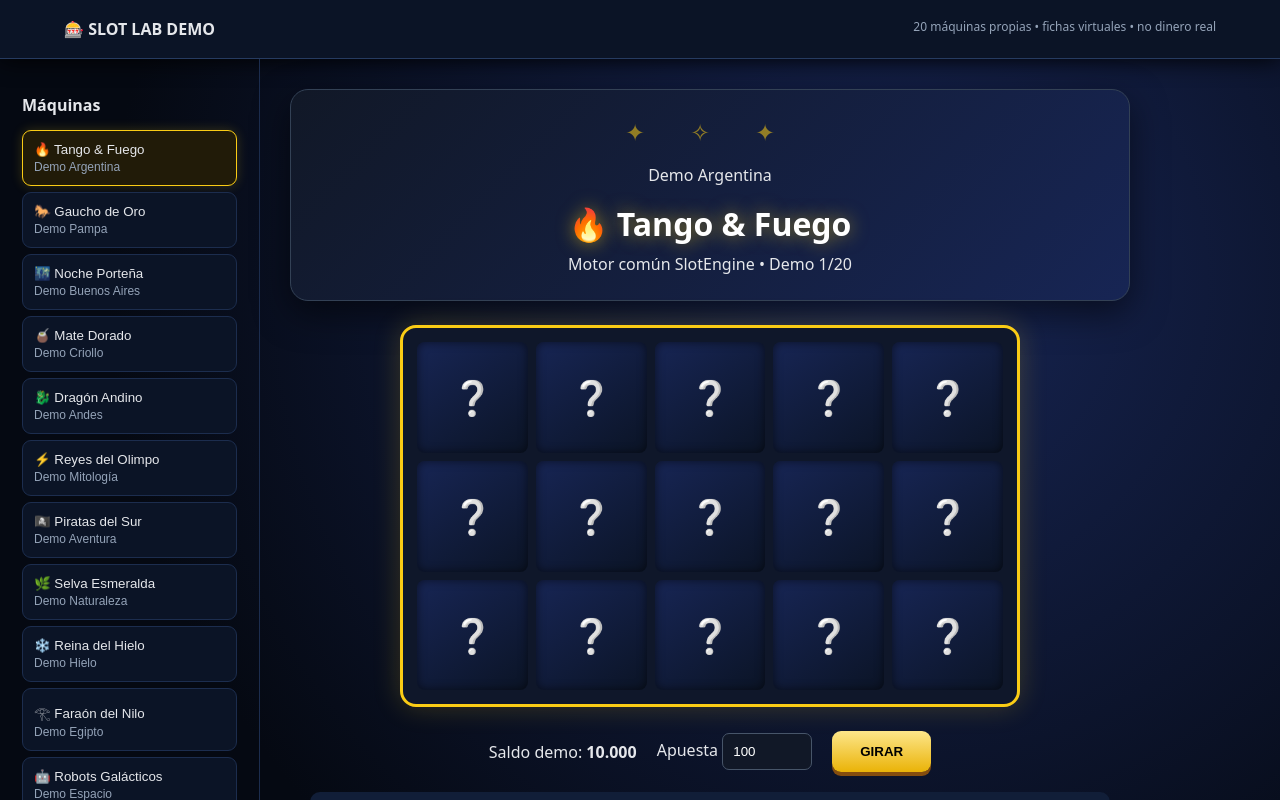
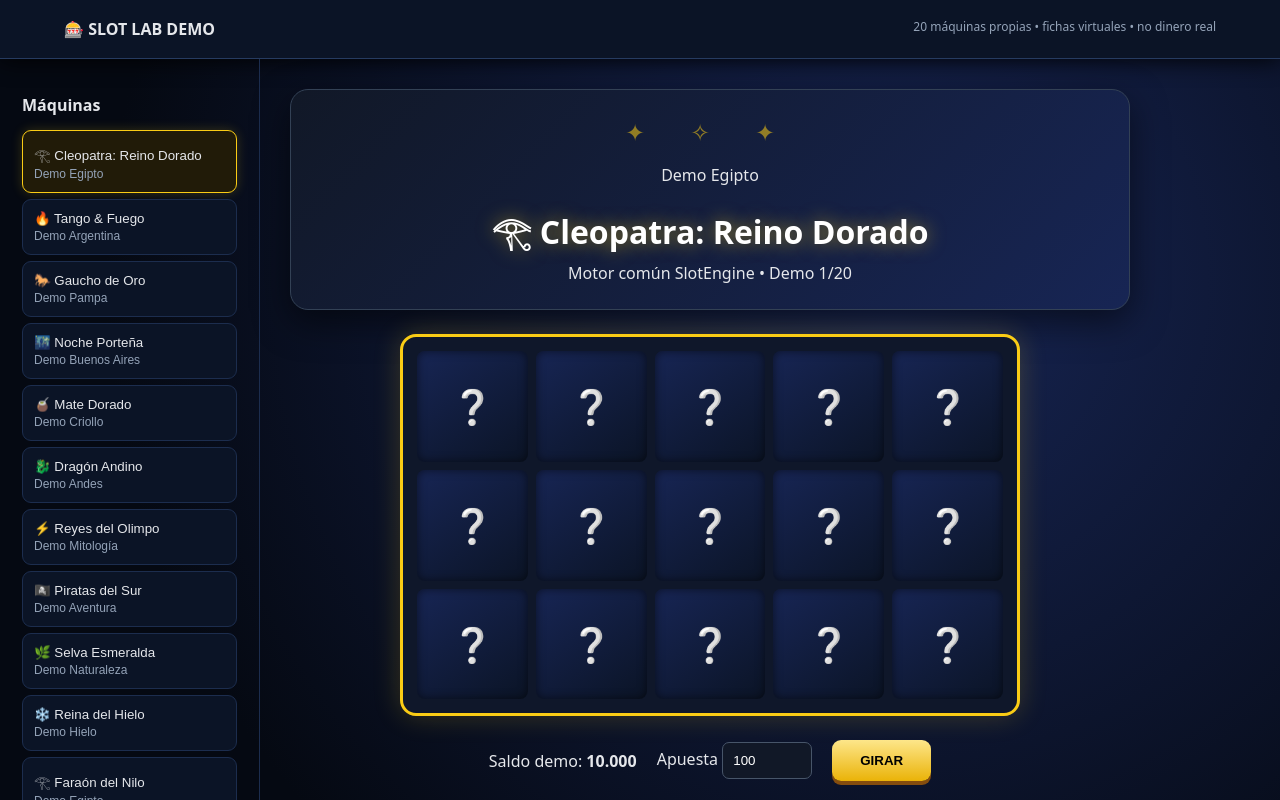
Before and after one commit to florenciaamor36-ship-it/slot-lab-demo, a React (Vite) app: page / in a window 1280 px wide. Shown: the top 800 px of the page. Built offline with nearby package versions, Linux system fonts and the light colour scheme.

Commit message:
Add Cleopatra themed slot configuration

```diff
--- a/src/games.ts
+++ b/src/games.ts
@@ -1,6 +1,7 @@
 import { SlotSkin } from './types';
 const themes = [
- ['Tango & Fuego','🔥','Argentina'],['Gaucho de Oro','🐎','Pampa'],['Noche Porteña','🌃','Buenos Aires'],['Mate Dorado','🧉','Criollo'],['Dragón Andino','🐉','Andes'],['Reyes del Olimpo','⚡','Mitología'],['Piratas del Sur','🏴‍☠️','Aventura'],['Selva Esmeralda','🌿','Naturaleza'],['Reina del Hielo','❄️','Hielo'],['Faraón del Nilo','𓂀','Egipto'],['Robots Galácticos','🤖','Espacio'],['Dulce Fortuna','🍬','Dulces'],['Lobos de la Luna','🐺','Luna'],['Templo Maya','🗿','Maya'],['Safari Salvaje','🦁','Safari'],['Café & Fortuna','☕','Café'],['Bandidos del Oeste','🤠','Oeste'],['Sirenas del Mar','🧜','Océano'],['Bosque Encantado','🧚','Fantasía'],['Gran Bingo Criollo','🎱','Bingo']
+ ['Cleopatra: Reino Dorado','𓂀','Egipto'],
+ ['Tango & Fuego','🔥','Argentina'],['Gaucho de Oro','🐎','Pampa'],['Noche Porteña','🌃','Buenos Aires'],['Mate Dorado','🧉','Criollo'],['Dragón Andino','🐉','Andes'],['Reyes del Olimpo','⚡','Mitología'],['Piratas del Sur','🏴‍☠️','Aventura'],['Selva Esmeralda','🌿','Naturaleza'],['Reina del Hielo','❄️','Hielo'],['Faraón del Nilo','𓂀','Egipto'],['Robots Galácticos','🤖','Espacio'],['Dulce Fortuna','🍬','Dulces'],['Lobos de la Luna','🐺','Luna'],['Templo Maya','🗿','Maya'],['Safari Salvaje','🦁','Safari'],['Café & Fortuna','☕','Café'],['Bandidos del Oeste','🤠','Oeste'],['Sirenas del Mar','🧜','Océano'],['Bosque Encantado','🧚','Fantasía']
 ];
 const emojis=['🍀','💎','⭐','🔔','7️⃣','🎁'];
-export const games: SlotSkin[] = themes.map(([title,hero,subtitle],i)=>({id:`demo-slot-${i+1}`,name:title,title:`${hero} ${title}`,subtitle:`Demo ${subtitle}`,category:'slots',themeColor:['#38bdf8','#f59e0b','#a78bfa','#34d399'][i%4],accentColor:'#facc15',gradientBackground:'linear-gradient(135deg,#111827,#172554)',cardBorder:'#334155',reelsCount:5,rowsCount:3,soundProfile:{ambientTrack:'demo',spinKey:'spin',winKey:'win',jackpotKey:'jackpot'},features:['Demo visual','Motor SlotEngine','Saldo virtual'],symbols:[...emojis.map((emoji,j)=>({id:`s${j}`,name:emoji,label:emoji,emoji,color:'#fff',payouts:{3:2+i%4,4:8+i%10,5:25+i%25}})),{id:'wild',name:'Wild',label:'WILD',emoji:'🃏',color:'#facc15',payouts:{3:5,4:20,5:100},isWild:true},{id:'scatter',name:'Scatter',label:'SCATTER',emoji:'🌟',color:'#f472b6',payouts:{3:10,4:30,5:100},isScatter:true}] }));
+export const games: SlotSkin[] = themes.map(([title,hero,subtitle],i)=>({id:`demo-slot-${i+1}`,name:title,title:`${hero} ${title}`,subtitle:`Demo ${subtitle}`,category:'slots',themeColor:i===0?'#d6a84f':['#38bdf8','#f59e0b','#a78bfa','#34d399'][i%4],accentColor:'#facc15',gradientBackground:'linear-gradient(135deg,#111827,#172554)',cardBorder:'#334155',reelsCount:5,rowsCount:3,soundProfile:{ambientTrack:'demo',spinKey:'spin',winKey:'win',jackpotKey:'jackpot'},features:['Demo visual','Motor SlotEngine','Saldo virtual'],symbols:[...(i===0?['𓂀','𓆣','𓂋','𓎛','𓏏','𓇳']:emojis).map((emoji,j)=>({id:`s${j}`,name:emoji,label:emoji,emoji,color:'#fff',payouts:{3:2+i%4,4:8+i%10,5:25+i%25}})),{id:'wild',name:'Wild',label:'WILD',emoji:'🃏',color:'#facc15',payouts:{3:5,4:20,5:100},isWild:true},{id:'scatter',name:'Scatter',label:'SCATTER',emoji:'🌟',color:'#f472b6',payouts:{3:10,4:30,5:100},isScatter:true}] }));
```
